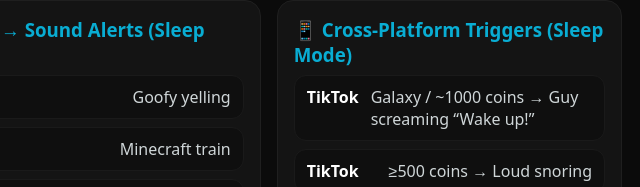
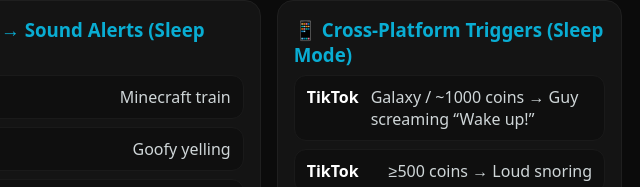
Before and after one commit to worthandwilli/worthandwilli.github.io, a plain HTML site: page index.html in a window 1280 px wide. Shown: the part 379-566 px from the top of the page, 552-1192 px from the left. Drawn offline with Linux system fonts and the light colour scheme.

Commit message:
Update index.html

```diff
--- a/index.html
+++ b/index.html
@@ -69,8 +69,8 @@
       <div class="card">
         <h3>🔔 Bits → Sound Alerts (Sleep Mode)</h3>
         <ul class="list">
-          <li><strong>200</strong> <span class="note">Goofy yelling</span></li>
-          <li><strong>250</strong> <span class="note">Minecraft train</span></li>
+          <li><strong>200</strong> <span class="note">Minecraft train</span></li>
+          <li><strong>250</strong> <span class="note">Goofy yelling</span></li>
           <li><strong>300</strong> <span class="note">Boxing bell</span></li>
           <li><strong>350</strong> <span class="note">Man yelling</span></li>
           <li><strong>400</strong> <span class="note">Donkey squealing + loud laughing</span></li>
```
